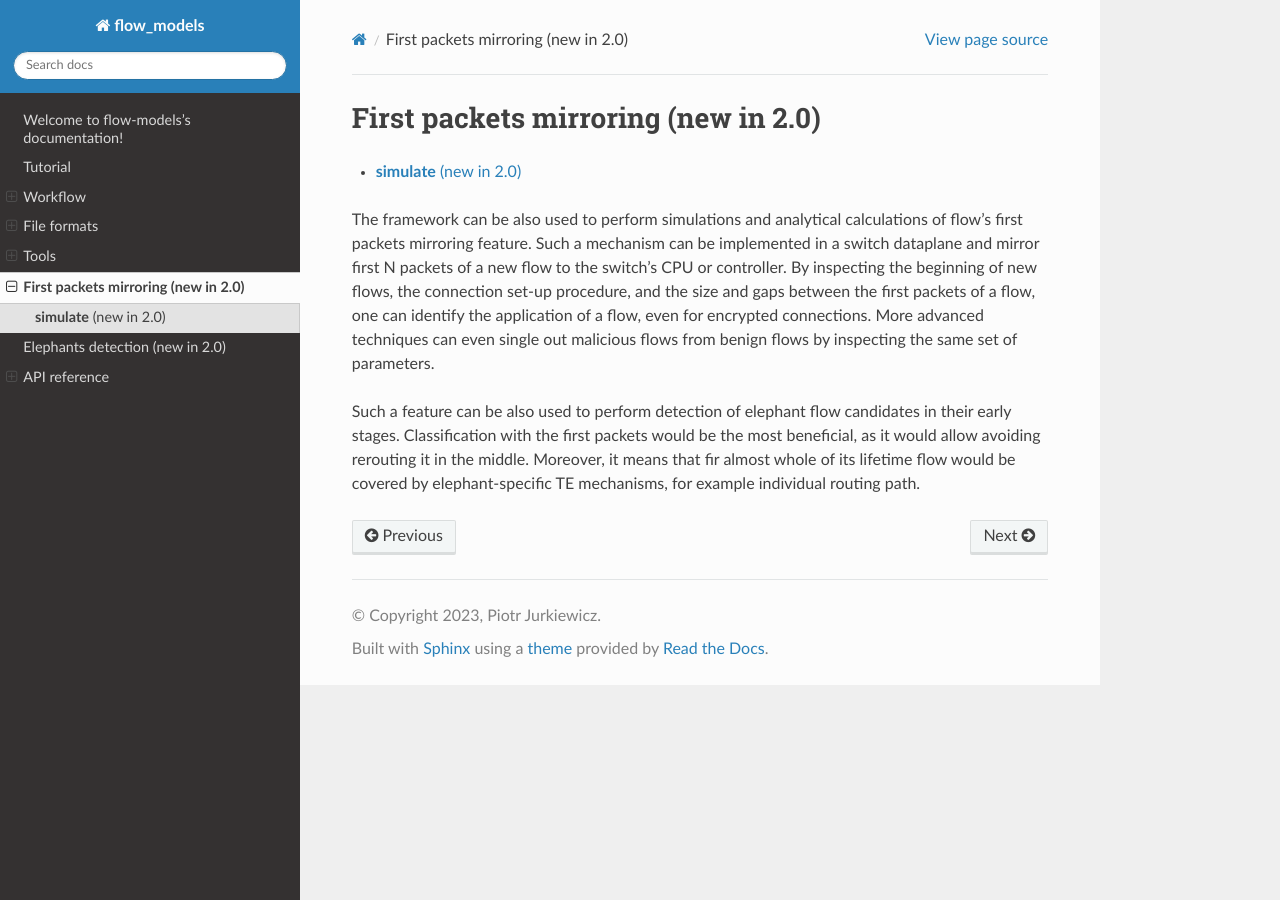
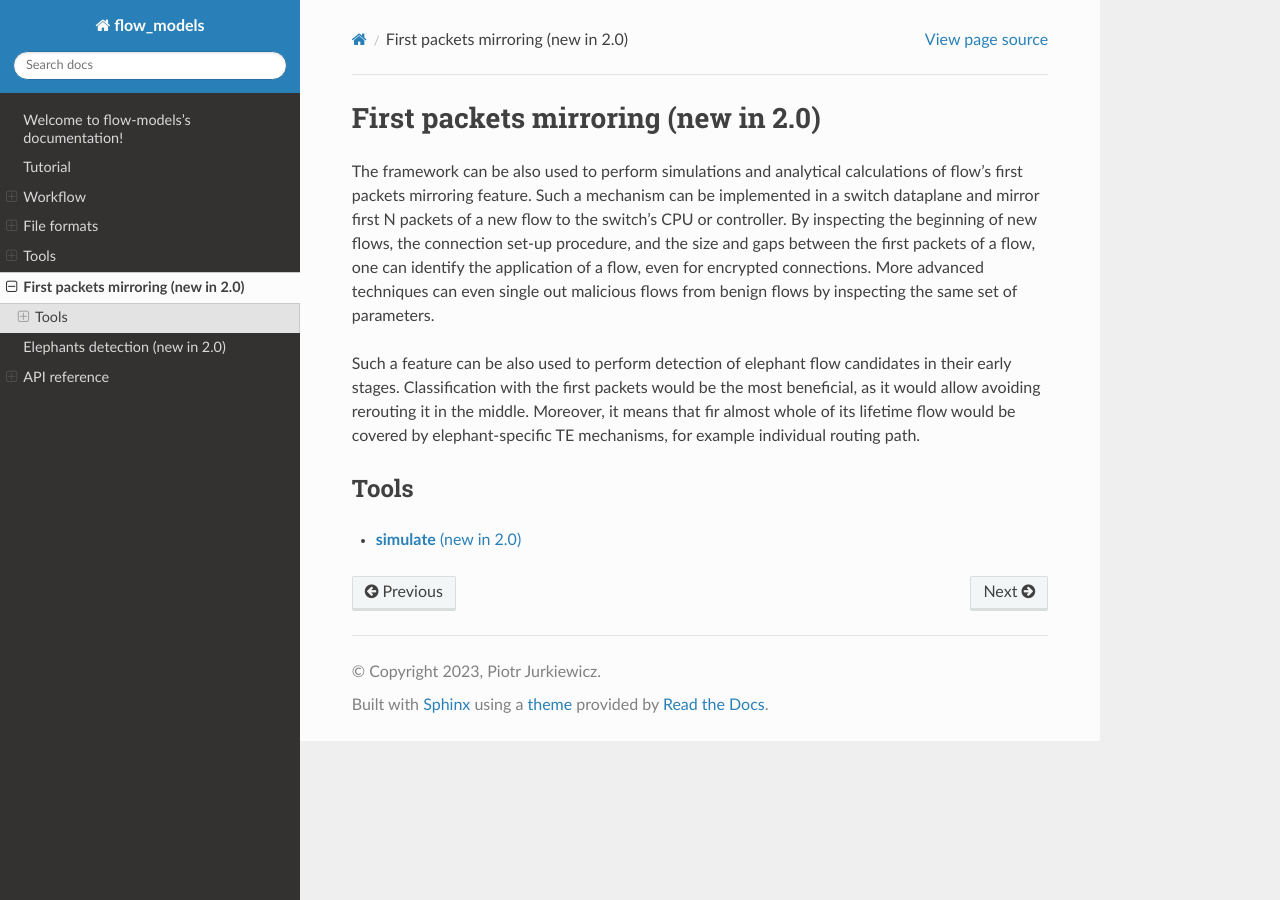
Before and after one commit to piotrjurkiewicz/flow-models, a Sphinx documentation site: the page built from docs/first_mirror.rst, in a window 1280 px wide. Built offline with Sphinx 7.4.7 and the Read the Docs theme 2.0.0, drawn with Linux system fonts in a browser that asks for light colours.

Commit message:
Improve documentation

```diff
--- a/docs/first_mirror.rst
+++ b/docs/first_mirror.rst
@@ -1,12 +1,15 @@
 First packets mirroring (new in 2.0)
 ************************************
+
+The framework can be also used to perform simulations and analytical calculations of flow's first packets mirroring feature. Such a mechanism can be implemented in a switch dataplane and mirror first N packets of a new flow to the switch's CPU or controller. By inspecting the beginning of new flows, the connection set-up procedure, and the size and gaps between the first packets of a flow, one can identify the application of a flow, even for encrypted connections. More advanced techniques can even single out malicious flows from benign flows by inspecting the same set of parameters.
+
+Such a feature can be also used to perform detection of elephant flow candidates in their early stages. Classification with the first packets would be the most beneficial, as it would allow avoiding rerouting it in the middle. Moreover, it means that fir almost whole of its lifetime flow would be covered by elephant-specific TE mechanisms, for example individual routing path.
+
+Tools
+=====
 
 .. toctree::
    :glob:
    :maxdepth: 2
 
    first_mirror/*
-
-The framework can be also used to perform simulations and analytical calculations of flow's first packets mirroring feature. Such a mechanism can be implemented in a switch dataplane and mirror first N packets of a new flow to the switch's CPU or controller. By inspecting the beginning of new flows, the connection set-up procedure, and the size and gaps between the first packets of a flow, one can identify the application of a flow, even for encrypted connections. More advanced techniques can even single out malicious flows from benign flows by inspecting the same set of parameters.
-
-Such a feature can be also used to perform detection of elephant flow candidates in their early stages. Classification with the first packets would be the most beneficial, as it would allow avoiding rerouting it in the middle. Moreover, it means that fir almost whole of its lifetime flow would be covered by elephant-specific TE mechanisms, for example individual routing path.
--- a/docs/first_mirror/simulate.rst
+++ b/docs/first_mirror/simulate.rst
@@ -6,3 +6,4 @@
 
 .. argparse::
    :ref: flow_models.first_mirror.simulate.parser
+   :prog: python3 -m flow_models.first_mirror.simulate
```
Also changed, not shown: docs/index.rst (+9 -2 lines).
